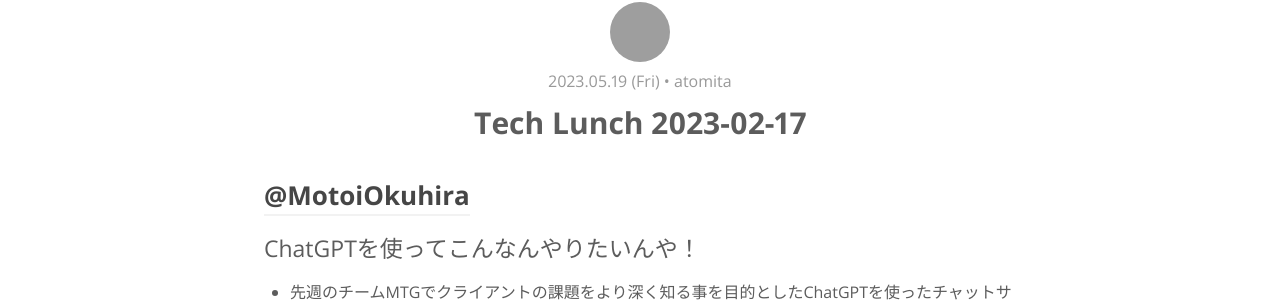
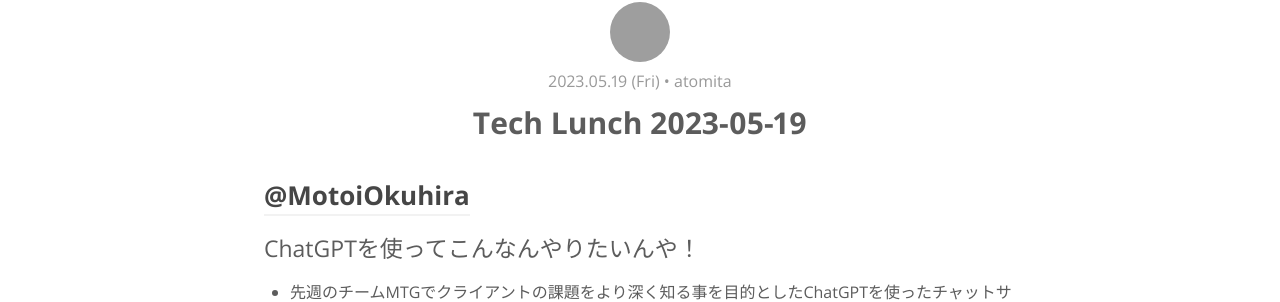
Before and after one commit to RyukyuInteractive/tech.ryukyu-i.co.jp, a Jekyll site: the page built from _posts/2023-05-19-tech-lunch.md, in a window 1280 px wide and 900 px high. Shown: the part 148-450 px from the top of the window. Built offline with Jekyll 4.4.1, drawn with Linux system fonts in a browser that asks for light colours; a script that is not in the unit is left out; comment, search, counter and statistics services are not loaded; grey boxes are pictures that could not be loaded.

Commit message:
fix: date

```diff
--- a/_posts/2023-05-19-tech-lunch.md
+++ b/_posts/2023-05-19-tech-lunch.md
@@ -1,6 +1,6 @@
 ---
 layout: post
-title:  'Tech Lunch 2023-02-17'
+title:  'Tech Lunch 2023-05-19'
 date:   2023-05-19 13:30:00 +0900
 comments: true
 author: atomita
```
